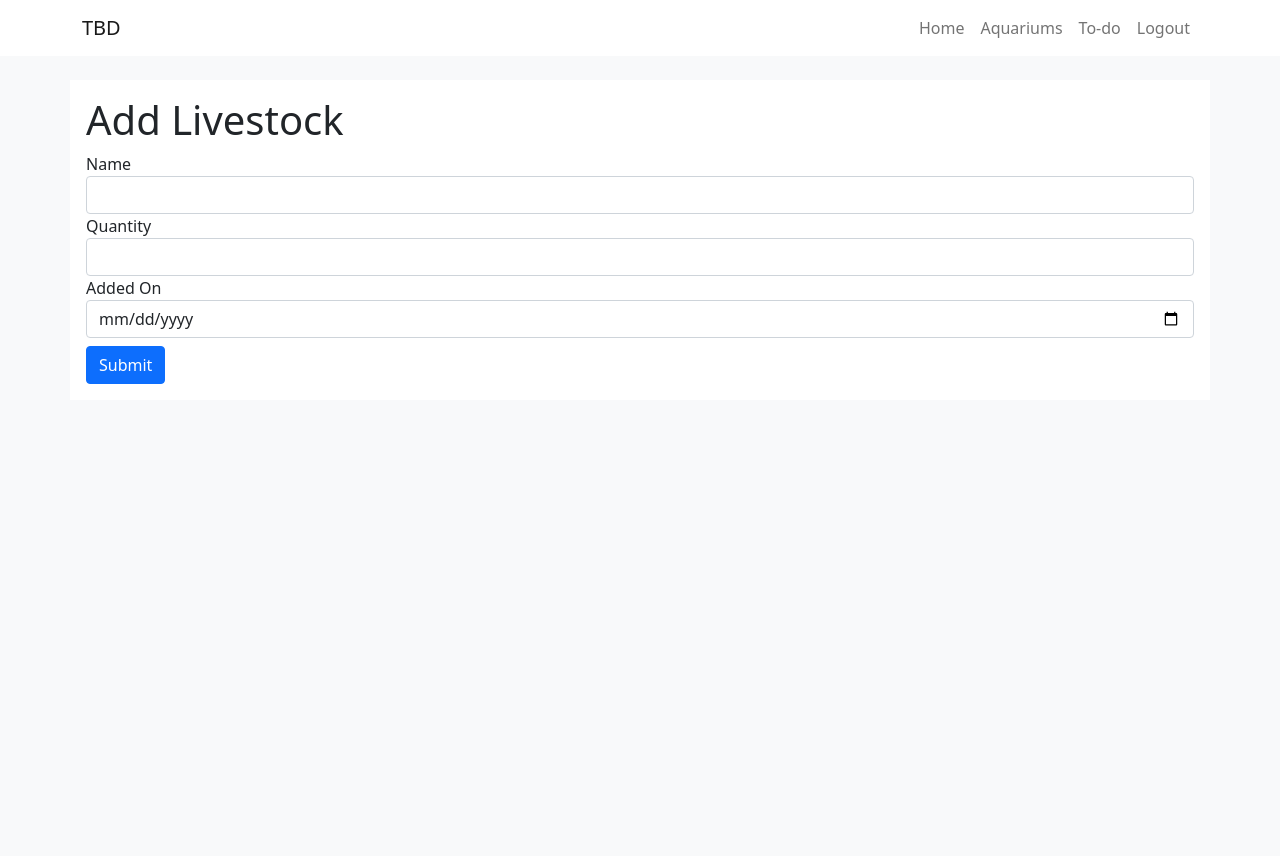
After one commit to jaisawhney/aqua-helper, a Flask app: page /aquariums/1/livestock/new/ in a window 1280 px wide. The commit adds this page. Run offline with Flask 2, Linux system fonts and the light colour scheme; a user stored in the database is signed in; tables that the repository leaves empty hold one stand-in row (values such as "Sample post"); some libraries are stand-ins or nearby versions.

Commit message:
Complete Livestock routes

```diff
--- a/blueprints/livestock.py
+++ b/blueprints/livestock.py
@@ -1,13 +1,52 @@
-from flask import Blueprint, render_template
-from flask_login import login_user, logout_user
+from flask import Blueprint, render_template, redirect, url_for
+from flask_login import login_required, current_user
 
 from forms import AquariumLivestockForm
-from models import Livestock
+from models import Aquarium, Livestock
 from db import db
 
-livestock_views = Blueprint("livestock", __name__, url_prefix="/livestock")
+livestock_views = Blueprint("livestock", __name__, url_prefix="/aquariums/<string:aquarium_id>/livestock/")
 
 
 @livestock_views.route("/")
-def index():
-    return "Livestock index"
+def index(aquarium_id):
+    aquarium = Aquarium.query.filter_by(id=aquarium_id, user_id=current_user.id).first()
+    if not aquarium:
+        return redirect(url_for("aquariums.new"))
+    return render_template("aquariums/livestock_index.html", aquarium=aquarium)
+
+
+@livestock_views.route("/new/", methods=["GET", "POST"])
+@login_required
+def new(aquarium_id):
+    form = AquariumLivestockForm()
+    aquarium = Aquarium.query.filter_by(id=aquarium_id, user_id=current_user.id).first()
+    if not aquarium:
+        return redirect(url_for("aquariums.new"))
+    if form.validate_on_submit():
+        livestock = Livestock(
+            aquarium_id=aquarium.id,
+            name=form.name.data,
+            quantity=form.quantity.data,
+            added_on=form.added_on.data
+        )
+        db.session.add(livestock)
+        db.session.commit()
+        return redirect(url_for("livestock.index", aquarium_id=aquarium.id))
+    return render_template("aquariums/livestock_new.html", form=form, aquarium=aquarium)
+
+
+@livestock_views.route("/<string:livestock_id>/delete/", methods=["POST"])
+@login_required
+def delete(aquarium_id, livestock_id):
+    livestock_query = Livestock.query.filter(Livestock.id == livestock_id, Livestock.aquarium_id == aquarium_id,
+                                             Livestock.aquarium.has(user_id=current_user.id))
+    livestock = livestock_query.first()
+    if livestock:
+        aquarium = livestock.aquarium
+        livestock_query.delete(synchronize_session="fetch")
+        db.session.commit()
+        return redirect(url_for("livestock.index", aquarium_id=aquarium.id))
+
+    # Entry doesn't exist
+    return redirect(url_for("aquariums.index"))
--- a/forms.py
+++ b/forms.py
@@ -1,5 +1,6 @@
 from flask_wtf import FlaskForm
-from wtforms import StringField, EmailField, PasswordField, TextAreaField, DateField, SubmitField
+from wtforms import StringField, EmailField, PasswordField, TextAreaField, DateField, SubmitField, DateTimeField, \
+    IntegerField
 from wtforms.validators import DataRequired, ValidationError
 from wtforms_sqlalchemy.fields import QuerySelectField
 from werkzeug.security import check_password_hash
@@ -41,8 +42,8 @@ class AquariumForm(FlaskForm):
 
 class AquariumLivestockForm(FlaskForm):
     name = StringField("Name", validators=[DataRequired()])
-    aquarium = QuerySelectField("Name", validators=[DataRequired()], query_factory=lambda: Aquarium.query,
-                                get_label=lambda aquarium: aquarium.name)
+    quantity = IntegerField("Quantity", validators=[DataRequired()])
+    added_on = DateField("Added On", validators=[DataRequired()])
     submit = SubmitField("Submit")
 
 
--- a/models.py
+++ b/models.py
@@ -21,6 +21,7 @@ class Livestock(db.Model):
     id = db.Column(db.Integer, primary_key=True)
     aquarium_id = db.Column(db.Integer, db.ForeignKey("aquarium.id"), nullable=False)
     name = db.Column(db.String, nullable=False)
+    quantity = db.Column(db.Integer, nullable=False, default=1)
     added_on = db.Column(db.Date, nullable=False)
 
 
--- a/templates/aquariums/aquariums_index.html
+++ b/templates/aquariums/aquariums_index.html
@@ -10,10 +10,10 @@
             <div class="card-body">
                 <h5 class="card-title">{{aquarium.name}}</h5>
                 <p class="text-muted mb-0"># Actions: {{ aquarium.actions | length }}</p>
-                <p class="text-muted my-1"># Livestock: {{ aquariums.actions | length }}</p>
+                <p class="text-muted my-1"># Livestock: {{ aquarium.livestock | length }}</p>
 
                 <a href="#" class="card-link">Actions</a>
-                <a href="#" class="card-link">Livestock</a>
+                <a href="{{ url_for('livestock.index', aquarium_id=aquarium.id) }}" class="card-link">Livestock</a>
                 <a href="{{ url_for('aquariums.edit', aquarium_id=aquarium.id) }}" class="card-link">Edit</a>
                 <form class="d-inline" action="{{ url_for('aquariums.delete', aquarium_id=aquarium.id) }}"
                       method="post">
--- /dev/null
+++ b/templates/aquariums/livestock_new.html
@@ -0,0 +1,35 @@
+{% extends "base.html" %}
+{% block content %}
+<div class="container bg-white p-3 mt-4">
+    <h1>Add Livestock</h1>
+    <form action="{{ url_for('livestock.new', aquarium_id=aquarium.id) }}" method="POST">
+        {{ form.csrf_token }}
+        <div class="form-group">
+            {{ form.name.label }}
+            {{ form.name(class="form-control" + (" is-invalid" if form.name.errors else "")) }}
+            {% for error in form.name.errors %}
+            <div class="invalid-feedback">{{ error }}</div>
+            {% endfor %}
+        </div>
+
+        <div class="form-group">
+
+            {{ form.quantity.label }}
+            {{ form.quantity(class="form-control" + (" is-invalid" if form.quantity.errors else "")) }}
+            {% for error in form.quantity.errors %}
+            <div class="invalid-feedback">{{ error }}</div>
+            {% endfor %}
+        </div>
+
+        <div class="form-group mb-2">
+
+            {{ form.added_on.label }}
+            {{ form.added_on(class="form-control" + (" is-invalid" if form.added_on.errors else "")) }}
+            {% for error in form.added_on.errors %}
+            <div class="invalid-feedback">{{ error }}</div>
+            {% endfor %}
+        </div>
+        {{ form.submit(class="btn btn-primary") }}
+    </form>
+</div>
+{% endblock %}
```
Also changed, not shown: templates/aquariums/livestock_index.html (added, +35 -0 lines).
